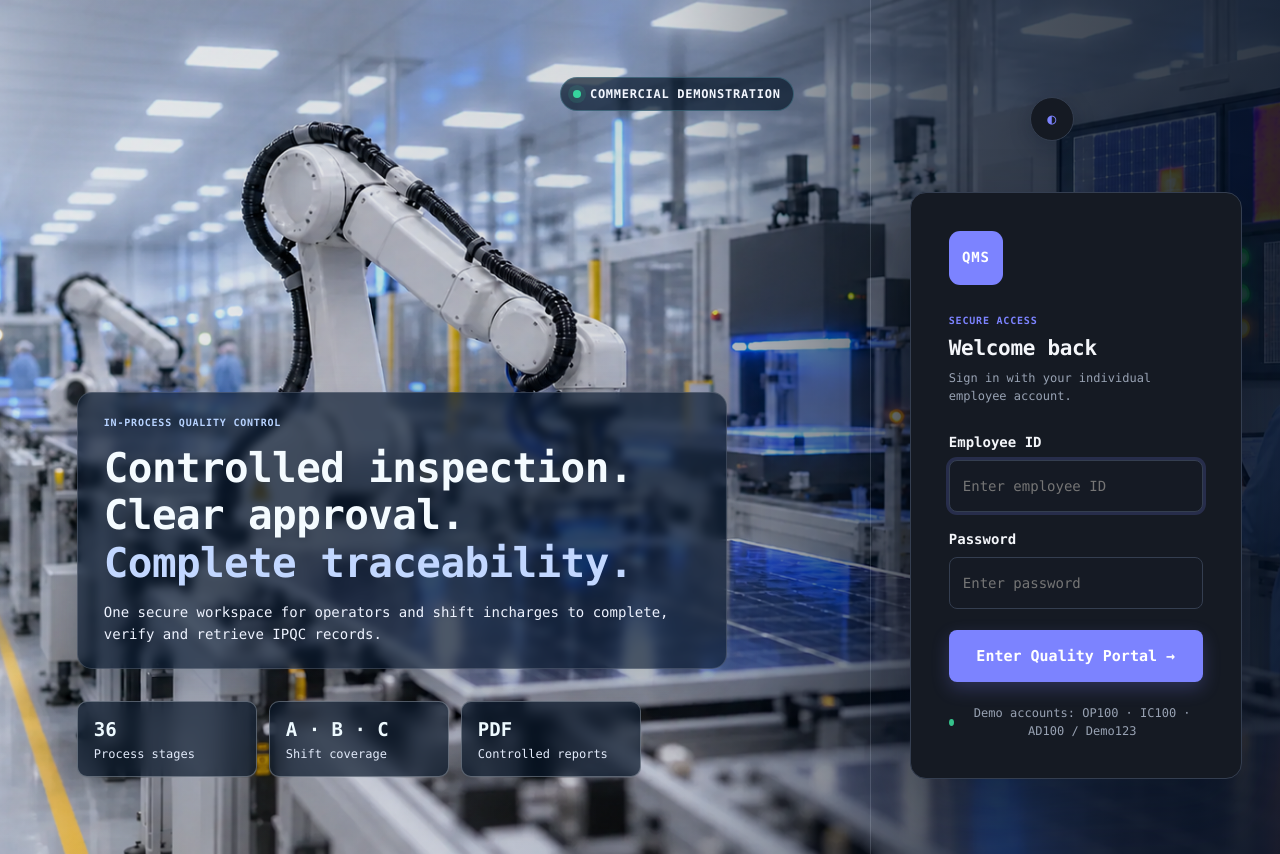
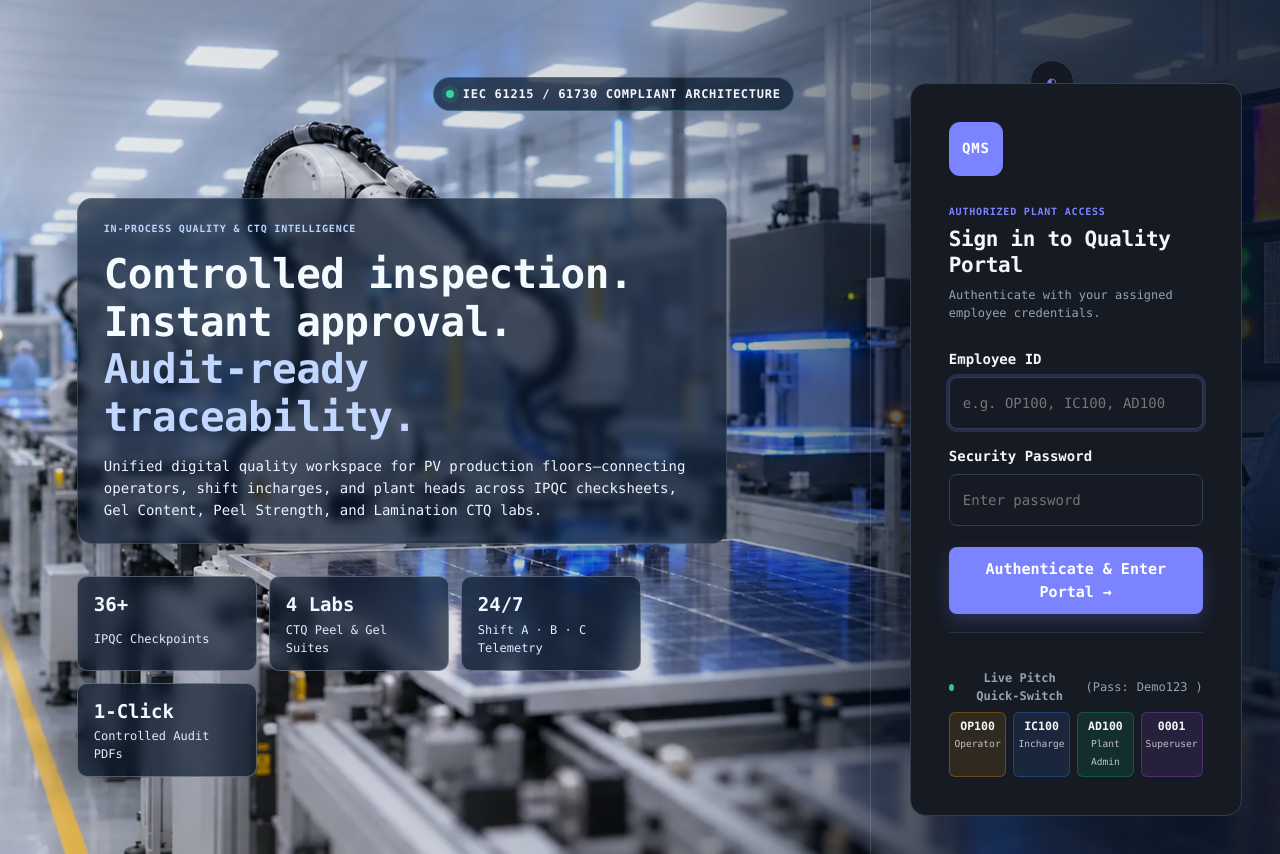
Before and after one commit to vicky007398/qualitysystem, a Flask app: page /login in a window 1280 px wide. Run offline with Flask 3, Linux system fonts and the light colour scheme.

Commit message:
Update login.html

```diff
--- a/templates/login.html
+++ b/templates/login.html
@@ -1,49 +1,71 @@
 {% extends "base.html" %}
-{% block title %}Log in · Company QMS{% endblock %}
+{% block title %}Log in · {{ company_name | default('XYZ Solar QMS') }}{% endblock %}
 {% block pageclass %}login-page{% endblock %}
 {% block content %}
 <section class="welcome-screen" data-welcome-screen hidden role="dialog" aria-modal="true" aria-labelledby="welcome-title">
   <div class="welcome-glow" aria-hidden="true"></div>
   <div class="welcome-content">
     <img class="welcome-logo" src="{{ url_for('static', filename='xyz-solar-logo.svg') }}" alt="XYZ Solar logo" width="112" height="112">
-    <p class="welcome-eyebrow">POWERING QUALITY. BUILDING TRUST.</p>
+    <p class="welcome-eyebrow">POWERING SOLAR QUALITY · BUILDING TIER-1 TRUST</p>
     <h1 id="welcome-title">XYZ Solar <span>Pvt Limited</span></h1>
-    <p class="welcome-message">Welcomes you</p>
-    <p class="welcome-caption">Your quality journey starts here.</p>
+    <p class="welcome-message">Enterprise Quality &amp; Traceability Suite</p>
+    <p class="welcome-caption">Zero-defect PV module manufacturing starts here.</p>
     <div class="welcome-progress" aria-hidden="true"><span></span></div>
-    <button class="welcome-skip" type="button" data-welcome-skip>Continue to sign in →</button>
+    <button class="welcome-skip" type="button" data-welcome-skip>Launch Executive Portal →</button>
   </div>
 </section>
 <script defer src="{{ url_for('static', filename='welcome.js', v='solar-welcome-1') }}"></script>
+
 <section class="login-shell" data-login-shell>
   <div class="login-showcase">
-    <div class="login-brand"><span><img src="{{ url_for('static', filename='company-logo.svg') }}" alt="Your Company"></span><strong>QUALITY CONTROL</strong></div>
-    <div class="network-chip"><i></i> Commercial demonstration</div>
+    <div class="login-brand">
+      <span><img src="{{ url_for('static', filename='company-logo.svg') }}" alt="Company Logo"></span>
+      <strong>SOLAR QMS · MES SUITE</strong>
+    </div>
+    <div class="network-chip"><i></i> IEC 61215 / 61730 Compliant Architecture</div>
     <div class="login-message">
-      <p class="eyebrow">IN-PROCESS QUALITY CONTROL</p>
-      <h1>Controlled inspection.<br>Clear approval.<br><span>Complete traceability.</span></h1>
-      <p>One secure workspace for operators and shift incharges to complete, verify and retrieve IPQC records.</p>
+      <p class="eyebrow">IN-PROCESS QUALITY &amp; CTQ INTELLIGENCE</p>
+      <h1>Controlled inspection.<br>Instant approval.<br><span>Audit-ready traceability.</span></h1>
+      <p>Unified digital quality workspace for PV production floors—connecting operators, shift incharges, and plant heads across IPQC checksheets, Gel Content, Peel Strength, and Lamination CTQ labs.</p>
     </div>
-    <div class="login-metrics" aria-label="System features">
-      <div><strong>36</strong><span>Process stages</span></div>
-      <div><strong>A · B · C</strong><span>Shift coverage</span></div>
-      <div><strong>PDF</strong><span>Controlled reports</span></div>
+    <div class="login-metrics" aria-label="System capabilities">
+      <div><strong>36+</strong><span>IPQC Checkpoints</span></div>
+      <div><strong>4 Labs</strong><span>CTQ Peel &amp; Gel Suites</span></div>
+      <div><strong>24/7</strong><span>Shift A · B · C Telemetry</span></div>
+      <div><strong>1-Click</strong><span>Controlled Audit PDFs</span></div>
     </div>
   </div>
+
   <div class="login-access">
-    <button class="login-theme-button" type="button" data-theme-toggle aria-label="Change colour theme">◐</button>
+    <button class="login-theme-button" type="button" data-theme-toggle aria-label="Change colour theme" title="Switch Appearance Theme">◐</button>
     <section class="login-card">
       <div class="login-card-mark">QMS</div>
-      <p class="eyebrow">SECURE ACCESS</p>
-      <h2>Welcome back</h2>
-      <p class="muted">Sign in with your individual employee account.</p>
-      <form method="post" class="form-stack">
+      <p class="eyebrow">AUTHORIZED PLANT ACCESS</p>
+      <h2>Sign in to Quality Portal</h2>
+      <p class="muted">Authenticate with your assigned employee credentials.</p>
+
+      <form method="post" class="form-stack" id="loginForm">
         <input type="hidden" name="csrf" value="{{ csrf }}">
-        <label>Employee ID<input name="employee" autocomplete="username" maxlength="80" placeholder="Enter employee ID" required autofocus></label>
-        <label>Password<input type="password" name="password" autocomplete="current-password" placeholder="Enter password" required></label>
-        <button class="button primary full" type="submit">Enter Quality Portal →</button>
+        <label>
+          Employee ID
+          <input id="empInput" name="employee" autocomplete="username" maxlength="80" placeholder="e.g. OP100, IC100, AD100" required autofocus>
+        </label>
+        <label>
+          Security Password
+          <input id="passInput" type="password" name="password" autocomplete="current-password" placeholder="Enter password" required>
+        </label>
+        <button class="button primary full" type="submit">Authenticate &amp; Enter Portal →</button>
       </form>
-      <p class="network-note"><span></span> Demo accounts: OP100 · IC100 · AD100 / Demo123</p>
+
+      <div class="pitch-role-switcher" style="margin-top: 1.1rem; padding-top: 0.9rem; border-top: 1px solid rgba(148, 163, 184, 0.16);">
+        <p class="network-note" style="margin-bottom: 0.4rem;"><span></span> <strong>Live Pitch Quick-Switch</strong> (Pass: <code>Demo123</code>)</p>
+        <div style="display: grid; grid-template-columns: repeat(4, 1fr); gap: 0.4rem; font-size: 0.72rem; text-align: center;">
+          <span style="padding: 0.35rem 0.25rem; border-radius: 6px; background: rgba(245, 158, 11, 0.12); border: 1px solid rgba(245, 158, 11, 0.3); font-weight: 600;">OP100<br><small style="opacity: 0.75; font-weight: 400;">Operator</small></span>
+          <span style="padding: 0.35rem 0.25rem; border-radius: 6px; background: rgba(59, 130, 246, 0.12); border: 1px solid rgba(59, 130, 246, 0.3); font-weight: 600;">IC100<br><small style="opacity: 0.75; font-weight: 400;">Incharge</small></span>
+          <span style="padding: 0.35rem 0.25rem; border-radius: 6px; background: rgba(16, 185, 129, 0.12); border: 1px solid rgba(16, 185, 129, 0.3); font-weight: 600;">AD100<br><small style="opacity: 0.75; font-weight: 400;">Plant Admin</small></span>
+          <span style="padding: 0.35rem 0.25rem; border-radius: 6px; background: rgba(168, 85, 247, 0.12); border: 1px solid rgba(168, 85, 247, 0.3); font-weight: 600;">0001<br><small style="opacity: 0.75; font-weight: 400;">Superuser</small></span>
+        </div>
+      </div>
     </section>
   </div>
 </section>
```
